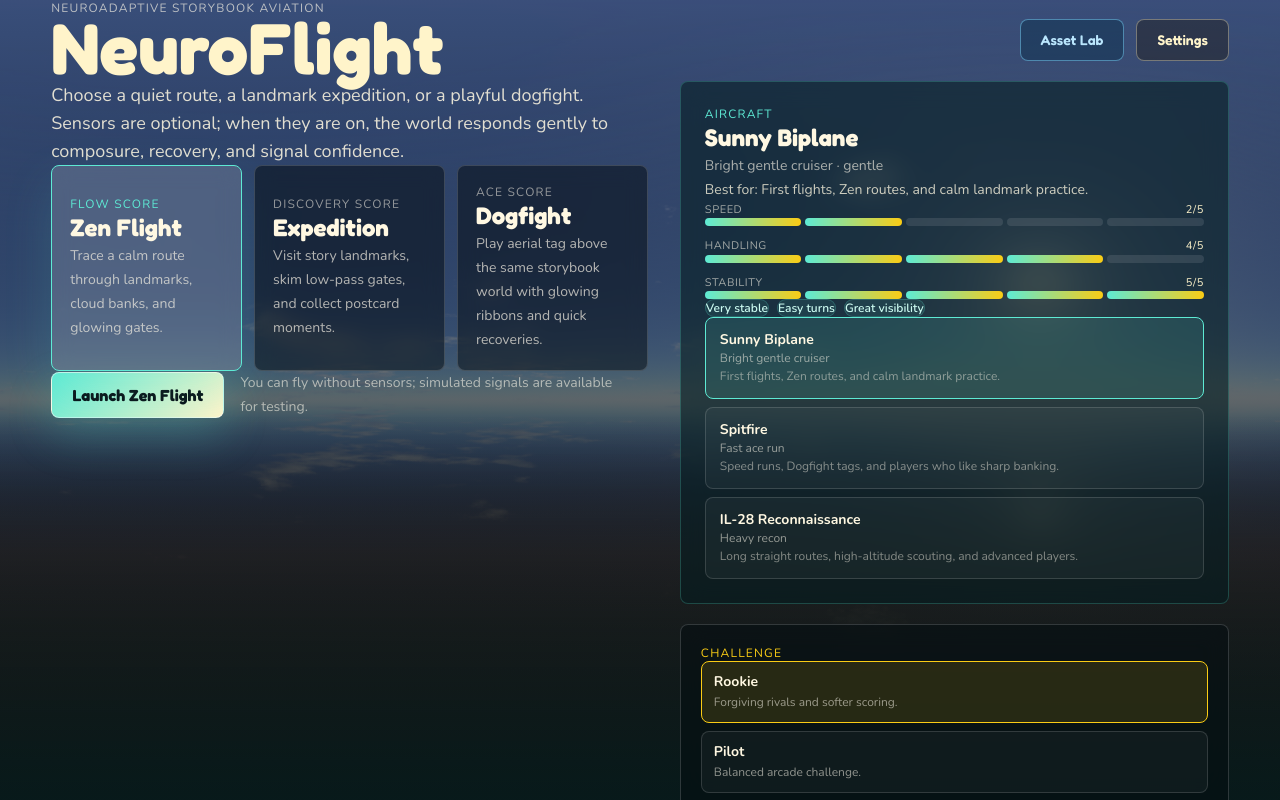
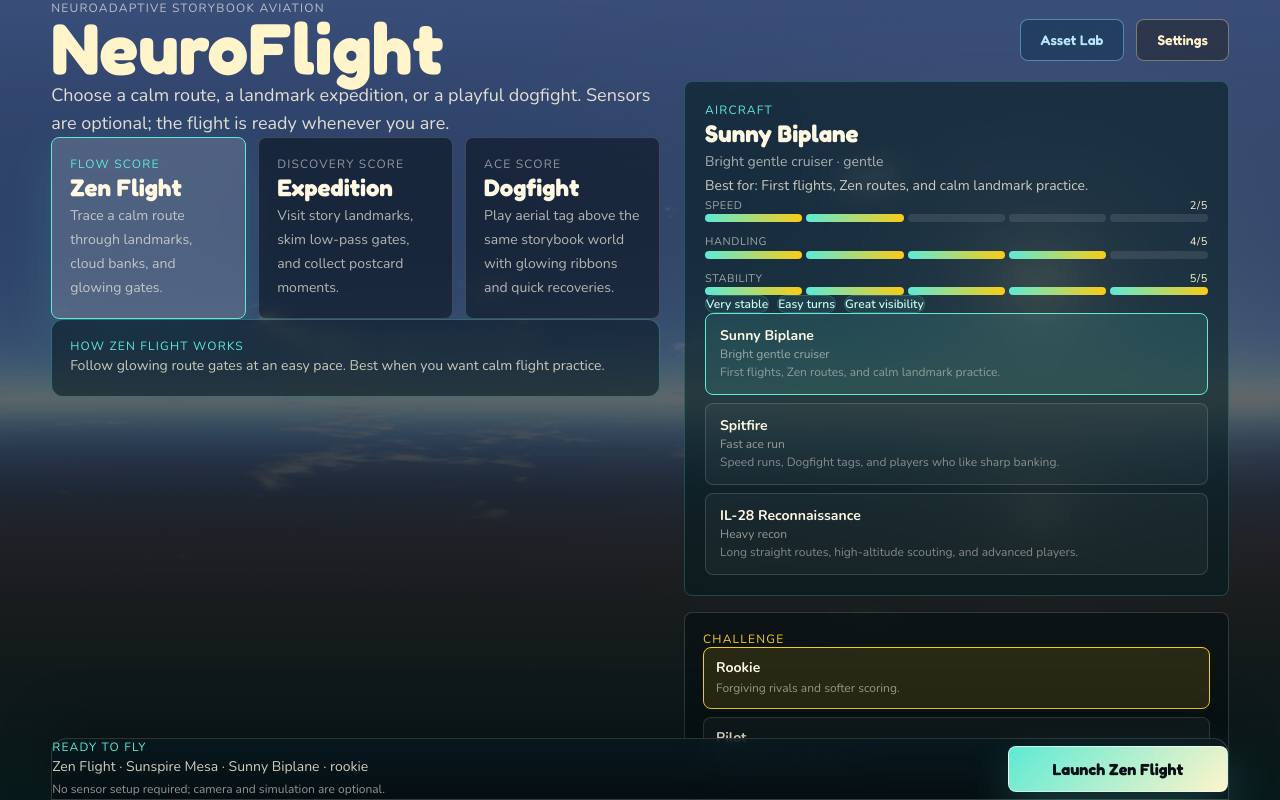
Before and after one commit to wkyleg/neuroflight, a React (Vite) app: page / in a window 1280 px wide. Built offline with nearby package versions, Linux system fonts and the light colour scheme; a web font is replaced by a local one.

Commit message:
feat: simplify main menu launch flow

```diff
--- a/src/app/screens/MainMenu.tsx
+++ b/src/app/screens/MainMenu.tsx
@@ -13,6 +13,12 @@ const DIFFICULTY_OPTIONS: Array<{ id: GameDifficulty; label: string; description
   { id: 'pilot', label: 'Pilot', description: 'Balanced arcade challenge.' },
   { id: 'ace', label: 'Ace', description: 'Sharper rivals and higher score ceiling.' },
 ];
+
+const MODE_HELP: Record<GameMode, string> = {
+  zen: 'Follow glowing route gates at an easy pace. Best when you want calm flight practice.',
+  free: 'Visit one highlighted landmark at a time. Fly through the beacon beside each story place.',
+  dogfight: 'Play friendly aerial tag with a rival plane. Rookie keeps the chase forgiving.',
+};
 
 function AircraftStatBar({ label, value }: { label: string; value: number }) {
   const filled = Math.max(0, Math.min(5, Math.round(value)));
@@ -97,7 +103,7 @@ export function MainMenu() {
       />
 
       <div
-        className="relative mx-auto flex min-h-full w-full flex-col py-9"
+        className="relative mx-auto flex min-h-full w-full flex-col py-7"
         style={{
           maxWidth: 1360,
           paddingLeft: 'clamp(32px, 4vw, 72px)',
@@ -149,11 +155,11 @@ export function MainMenu() {
           </div>
         </header>
 
-        <section className="grid flex-1 items-start gap-8 pb-16 pt-9 lg:grid-cols-[1fr_0.92fr] lg:pt-12">
+        <section className="grid flex-1 items-start gap-6 pb-32 pt-7 lg:grid-cols-[minmax(420px,0.95fr)_minmax(480px,0.85fr)] lg:pt-9">
           <div>
             <p className="max-w-2xl text-base leading-7 md:text-lg" style={{ color: 'rgba(255,248,226,0.86)' }}>
-              Choose a quiet route, a landmark expedition, or a playful dogfight. Sensors are optional; when they are
-              on, the world responds gently to composure, recovery, and signal confidence.
+              Choose a calm route, a landmark expedition, or a playful dogfight. Sensors are optional; the flight is
+              ready whenever you are.
             </p>
 
             <div className="mt-7 grid gap-3 md:grid-cols-3">
@@ -194,37 +200,32 @@ export function MainMenu() {
               })}
             </div>
 
-            <div className="mt-7 flex flex-wrap items-center gap-4">
-              <button
-                type="button"
-                onClick={launchGame}
-                className="cursor-pointer rounded-lg px-7 py-4 text-base font-bold transition-transform hover:scale-105 active:scale-95"
-                style={{
-                  color: '#071016',
-                  background: `linear-gradient(135deg, ${mode.accent} 0%, #fff4ca 100%)`,
-                  border: '1px solid rgba(255,255,255,0.54)',
-                  boxShadow: `0 18px 45px ${mode.accent}38`,
-                  fontFamily: 'var(--font-heading)',
-                }}
-              >
-                Launch {mode.title}
-              </button>
-              <p className="max-w-sm text-sm leading-6" style={{ color: 'rgba(240,236,224,0.64)' }}>
-                {sensorReady
-                  ? 'Sensors are connected for adaptive ambience and debrief notes.'
-                  : 'You can fly without sensors; simulated signals are available for testing.'}
+            <div
+              className="mt-6 rounded-xl border"
+              style={{
+                borderColor: `${mode.accent}55`,
+                background: 'rgba(3,18,24,0.54)',
+                padding: 18,
+                backdropFilter: 'blur(12px)',
+              }}
+            >
+              <p className="text-xs uppercase tracking-widest" style={{ color: mode.accent, fontFamily: 'var(--font-body)' }}>
+                How {mode.title} works
+              </p>
+              <p className="mt-2 text-sm leading-6" style={{ color: 'rgba(255,248,226,0.76)' }}>
+                {MODE_HELP[selectedMode]}
               </p>
             </div>
           </div>
 
-          <aside className="grid gap-5">
+          <aside className="grid gap-4">
             <div
               className="rounded-lg border"
               style={{
                 borderColor: 'rgba(94,234,212,0.22)',
                 background: 'rgba(4,28,32,0.58)',
                 backdropFilter: 'blur(12px)',
-                padding: 24,
+                padding: 20,
               }}
             >
               <p
@@ -306,7 +307,7 @@ export function MainMenu() {
                 borderColor: 'rgba(255,255,255,0.16)',
                 background: 'rgba(5,14,18,0.54)',
                 backdropFilter: 'blur(12px)',
-                padding: 20,
+                padding: 18,
               }}
             >
               <p
@@ -348,7 +349,7 @@ export function MainMenu() {
                 borderColor: 'rgba(255,244,202,0.18)',
                 background: 'rgba(5,14,18,0.62)',
                 backdropFilter: 'blur(12px)',
-                padding: 24,
+                padding: 20,
               }}
             >
               <p
@@ -396,7 +397,7 @@ export function MainMenu() {
                 borderColor: 'rgba(125,211,252,0.22)',
                 background: 'rgba(3,24,32,0.58)',
                 backdropFilter: 'blur(12px)',
-                padding: 24,
+                padding: 18,
               }}
             >
               <p
@@ -452,6 +453,47 @@ export function MainMenu() {
             </div>
           </aside>
         </section>
+
+        <div
+          className="sticky bottom-0 z-20 -mx-2 mt-auto rounded-t-2xl border px-4 py-3"
+          style={{
+            background: 'linear-gradient(180deg, rgba(7,24,30,0.82), rgba(5,14,18,0.96))',
+            borderColor: 'rgba(255,248,226,0.16)',
+            backdropFilter: 'blur(18px) saturate(1.25)',
+            boxShadow: '0 -18px 50px rgba(0,0,0,0.28)',
+          }}
+        >
+          <div className="flex flex-wrap items-center justify-between gap-4">
+            <div className="min-w-0">
+              <p className="text-xs uppercase tracking-widest" style={{ color: mode.accent, fontFamily: 'var(--font-body)' }}>
+                Ready to fly
+              </p>
+              <p className="mt-1 text-sm leading-6" style={{ color: 'rgba(255,248,226,0.82)' }}>
+                {mode.title} · {map.storyName ?? map.name} · {aircraft.name} · {selectedDifficulty}
+              </p>
+              <p className="text-xs leading-5" style={{ color: 'rgba(240,236,224,0.6)' }}>
+                {sensorReady
+                  ? 'Biofeedback is connected for adaptive ambience and debrief notes.'
+                  : 'No sensor setup required; camera and simulation are optional.'}
+              </p>
+            </div>
+            <button
+              type="button"
+              onClick={launchGame}
+              className="cursor-pointer rounded-xl px-8 py-4 text-base font-bold transition-transform hover:scale-105 active:scale-95"
+              style={{
+                color: '#071016',
+                background: `linear-gradient(135deg, ${mode.accent} 0%, #fff4ca 100%)`,
+                border: '1px solid rgba(255,255,255,0.58)',
+                boxShadow: `0 18px 45px ${mode.accent}38`,
+                fontFamily: 'var(--font-heading)',
+                minWidth: 220,
+              }}
+            >
+              Launch {mode.title}
+            </button>
+          </div>
+        </div>
       </div>
     </main>
   );
```
